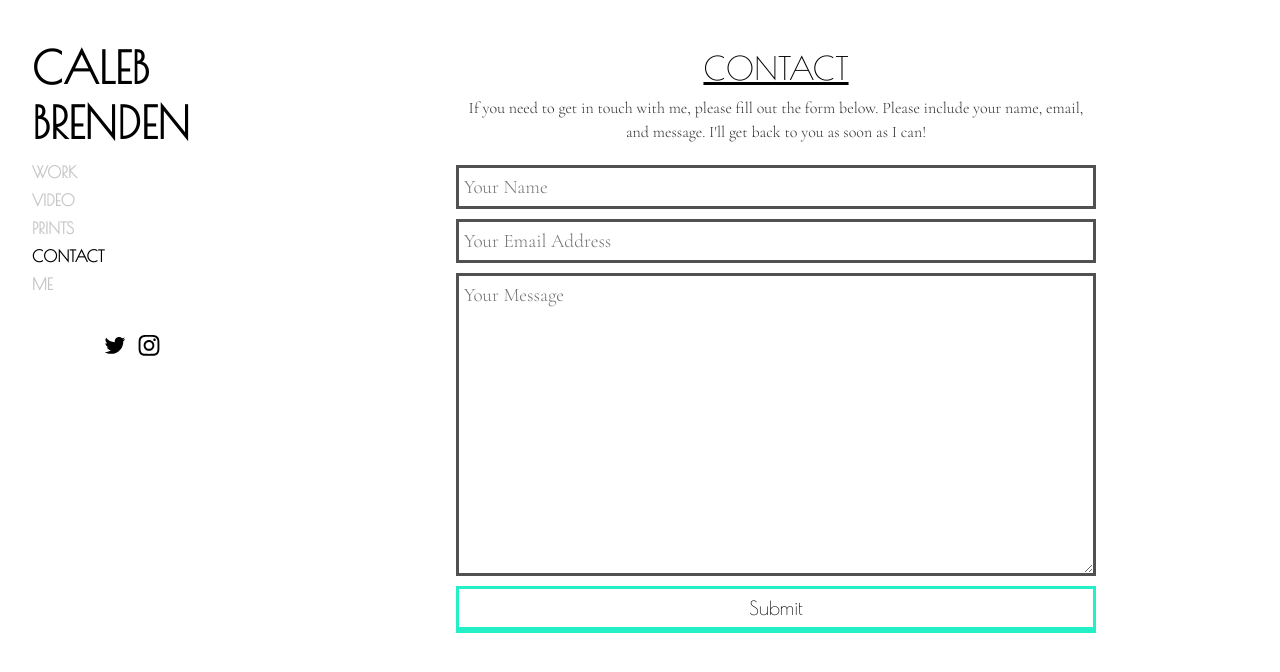
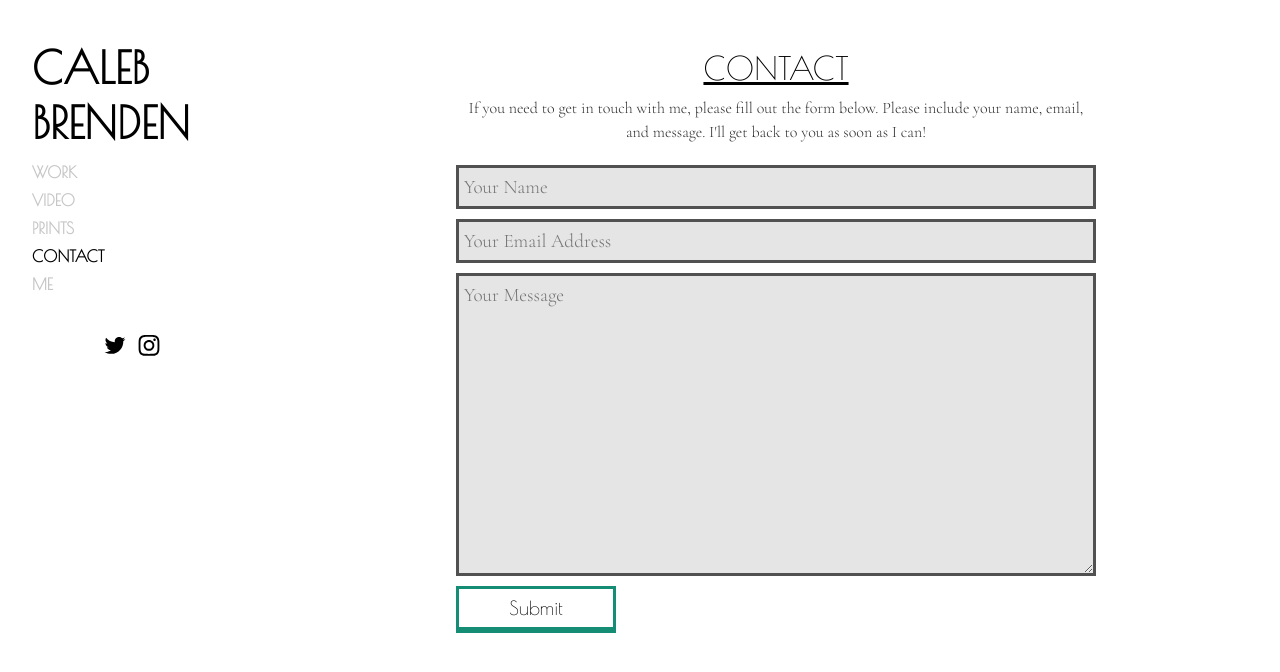
Before and after one commit to calebbrenden/my-site, a Jekyll site: the page built from contact.md, in a window 1280 px wide. Shown: the top 672 px of the page. Built offline with Jekyll 4.4.1, drawn with Linux system fonts in a browser that asks for light colours.

Commit message:
changed form button, pic on me page

```diff
--- a/_sass/hydeout/_layout.scss
+++ b/_sass/hydeout/_layout.scss
@@ -193,6 +193,7 @@ form.contact-form input[type="text"], form.contact-form textarea[type="text"], f
   padding: 0.25em;
   border: solid $gray-5;
   border-width: 3px;
+  background: $gray-2;
 }
 
 form.contact-form input[type="submit"] {
@@ -203,10 +204,11 @@ form.contact-form input[type="submit"] {
   line-height: $root-line-height;
   color: #000;
   text-align: center;
-  border: solid #23F0C7;
+  border: solid #158C74;
   border-width: 3px 3px 6px 3px;
   border-radius: 0px;
-  width: 100%;
+  width: 25%;
+  float: left;
   background: $body-bg;
   margin-top: 0.25em;
   margin-bottom: 0.25em;
@@ -214,7 +216,7 @@ form.contact-form input[type="submit"] {
   padding: 0.25em;
 
   &:hover {
-    background-color: #23F0C7;
+    background-color: #158C74;
     color: #fff;
   }
 }
```
Also changed, not shown: me.md (+4 -4 lines), 1 other file.
